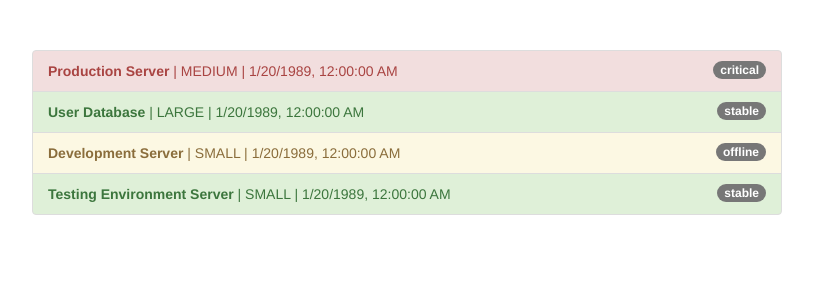
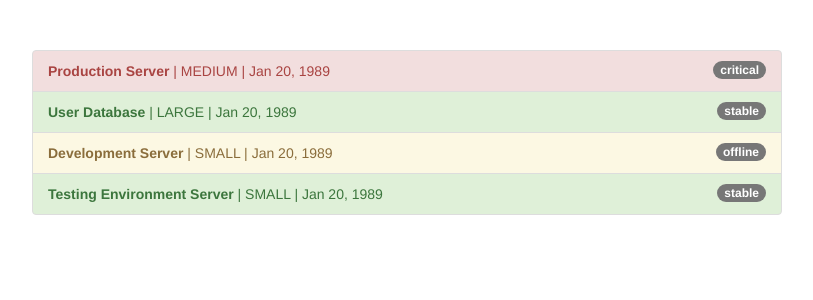
Before and after one commit to gaetanBloch/angular-pipes, an Angular app: page / in a window 1280 px wide. Shown: the top 300 px of the page, without its empty margins (233-1046 px from the left). Built offline with nearby package versions, Linux system fonts and the light colour scheme.

Commit message:
Added pipe to format the server started date

```diff
--- a/src/app/app.component.html
+++ b/src/app/app.component.html
@@ -11,7 +11,7 @@
           </span>
           <strong>{{ server.name }}</strong> |
           {{ server.instanceType | uppercase }} |
-          {{ server.started }}
+          {{ server.started | date}}
         </li>
       </ul>
     </div>
--- a/src/app/app.component.ts
+++ b/src/app/app.component.ts
@@ -11,25 +11,25 @@ export class AppComponent {
       instanceType: 'medium',
       name: 'Production Server',
       status: 'critical',
-      started: new Date(1989, 0, 20).toLocaleString()
+      started: new Date(1989, 0, 20)
     },
     {
       instanceType: 'large',
       name: 'User Database',
       status: 'stable',
-      started: new Date(1989, 0, 20).toLocaleString()
+      started: new Date(1989, 0, 20)
     },
     {
       instanceType: 'small',
       name: 'Development Server',
       status: 'offline',
-      started: new Date(1989, 0, 20).toLocaleString()
+      started: new Date(1989, 0, 20)
     },
     {
       instanceType: 'small',
       name: 'Testing Environment Server',
       status: 'stable',
-      started: new Date(1989, 0, 20).toLocaleString()
+      started: new Date(1989, 0, 20)
     }
   ];
   getStatusClasses(server: {instanceType: string, name: string, status: string, started: Date}) {
```
